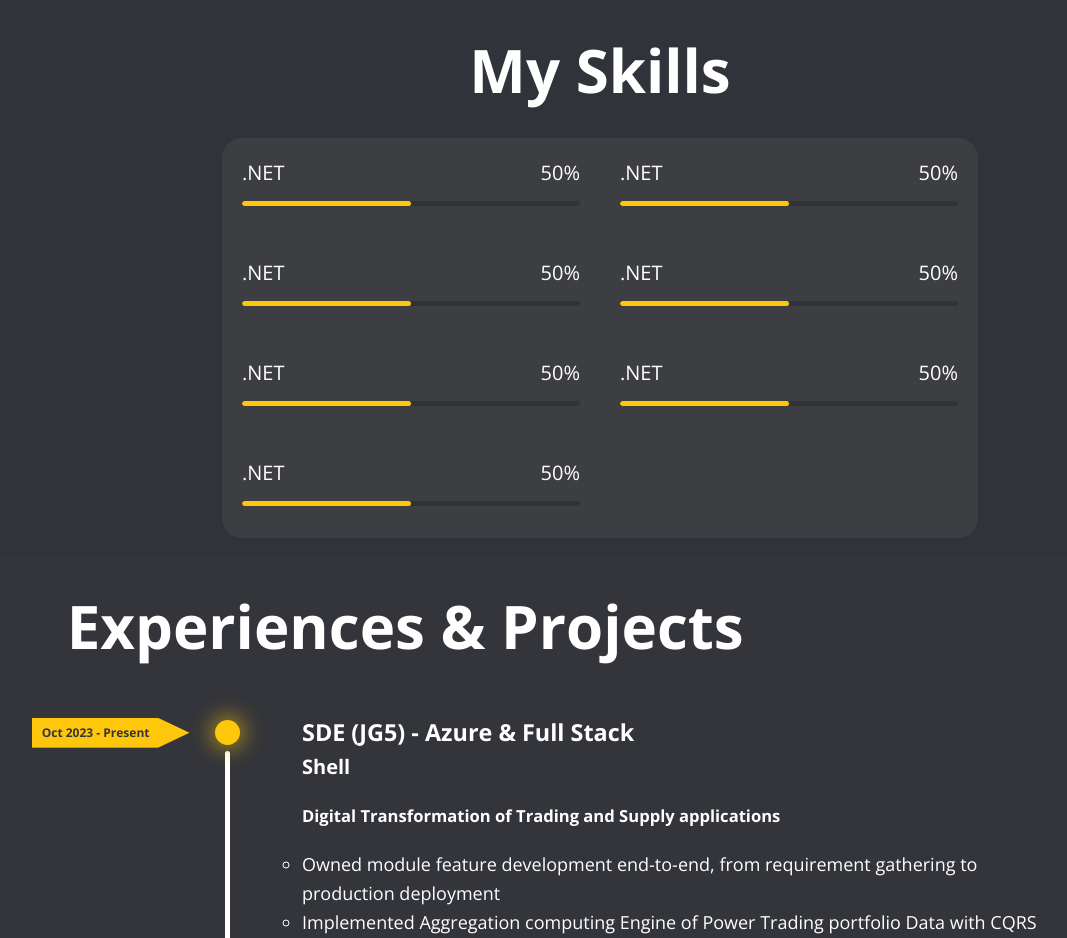
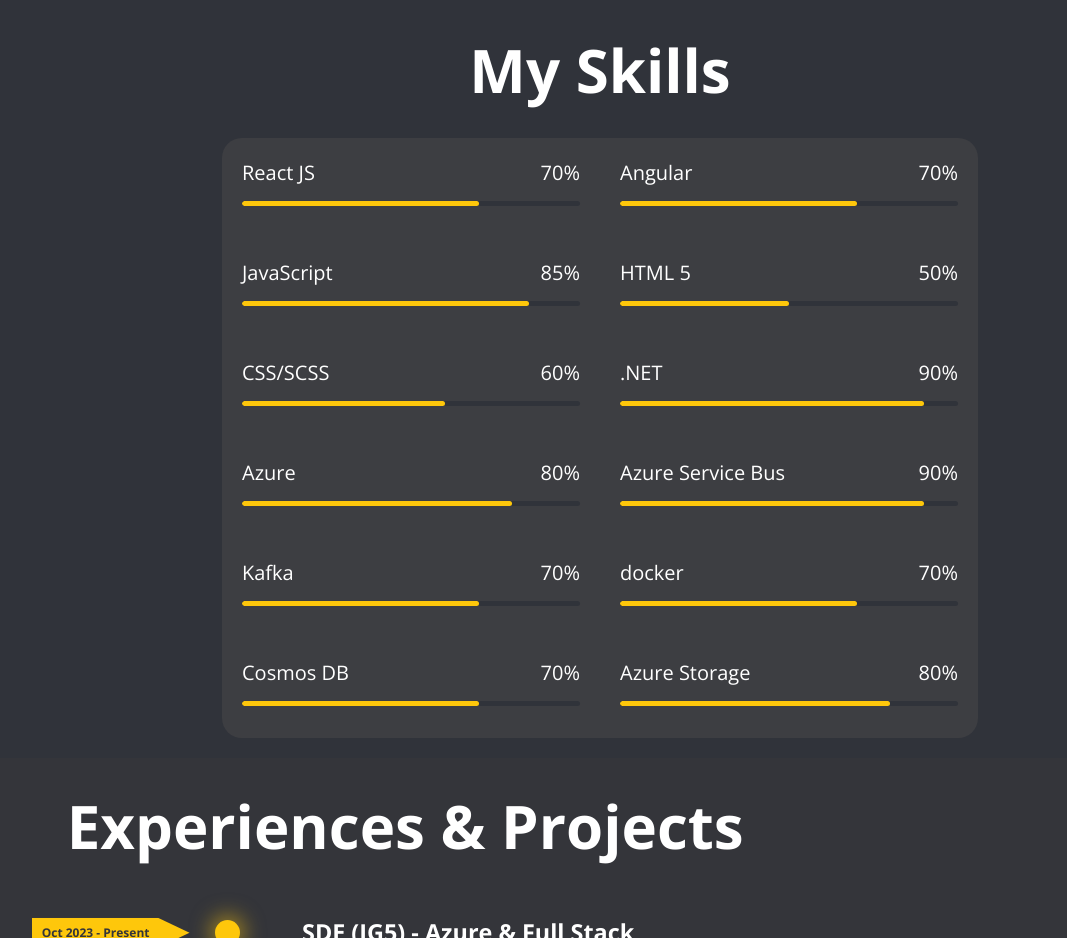
Before and after one commit to anshumandikshit/myportfolio, a website: page index.html in a window 1280 px wide. Shown: the part 1320-2258 px from the top of the page, without its empty margins (40-1107 px from the left). Drawn offline with nearby package versions, Linux system fonts and the light colour scheme.

Commit message:
Update Skills and Resumes

```diff
--- a/index.html
+++ b/index.html
@@ -59,7 +59,7 @@
                         A Cloud Native & Full Stack Developer
                     </span>
                 </h1>
-                <a href="#" class="btn btn-download-resume btn--animated">Download Resume</a>
+                <a href="assets/pdf/Anshuman_Dikshit_resume_14June2025.pdf" target="_blank" class="btn btn-download-resume btn--animated">Download Resume</a>
             </div>
             <div class="profile-pic">
                 <img class="profile-pic__img" src="./img/profile-pic/anshuman_cartoon.png" alt="profile-pic__img">
@@ -134,7 +134,46 @@
             <div class="skills__card">
                 <div class="skills__card__item item--1">
                     <div class="item__title">
-                        .NET
+                        React JS
+                    </div>
+                    <div class="item__progressNumber">
+                        70%
+                    </div>
+                    <div class="item__progressBar">
+                        <div class="progress-container">
+                            <div class="progress-bar progress-bar--animated" id="progressBar"></div>
+                        </div>
+                    </div>
+                </div>
+                <div class="skills__card__item item--1">
+                    <div class="item__title">
+                        Angular
+                    </div>
+                    <div class="item__progressNumber">
+                        70%
+                    </div>
+                    <div class="item__progressBar">
+                        <div class="progress-container">
+                            <div class="progress-bar progress-bar--animated" id="progressBar"></div>
+                        </div>
+                    </div>
+                </div>
+                <div class="skills__card__item item--1">
+                    <div class="item__title">
+                        JavaScript
+                    </div>
+                    <div class="item__progressNumber">
+                        85%
+                    </div>
+                    <div class="item__progressBar">
+                        <div class="progress-container">
+                            <div class="progress-bar progress-bar--animated" id="progressBar"></div>
+                        </div>
+                    </div>
+                </div>
+                <div class="skills__card__item item--1">
+                    <div class="item__title">
+                        HTML 5
                     </div>
                     <div class="item__progressNumber">
                         50%
@@ -147,10 +186,10 @@
                 </div>
                 <div class="skills__card__item item--1">
                     <div class="item__title">
-                        .NET
+                        CSS/SCSS
                     </div>
                     <div class="item__progressNumber">
-                        50%
+                        60%
                     </div>
                     <div class="item__progressBar">
                         <div class="progress-container">
@@ -163,7 +202,7 @@
                         .NET
                     </div>
                     <div class="item__progressNumber">
-                        50%
+                        90%
                     </div>
                     <div class="item__progressBar">
                         <div class="progress-container">
@@ -173,10 +212,10 @@
                 </div>
                 <div class="skills__card__item item--1">
                     <div class="item__title">
-                        .NET
+                        Azure
                     </div>
                     <div class="item__progressNumber">
-                        50%
+                        80%
                     </div>
                     <div class="item__progressBar">
                         <div class="progress-container">
@@ -186,10 +225,10 @@
                 </div>
                 <div class="skills__card__item item--1">
                     <div class="item__title">
-                        .NET
+                        Azure Service Bus
                     </div>
                     <div class="item__progressNumber">
-                        50%
+                        90%
                     </div>
                     <div class="item__progressBar">
                         <div class="progress-container">
@@ -199,10 +238,10 @@
                 </div>
                 <div class="skills__card__item item--1">
                     <div class="item__title">
-                        .NET
+                        Kafka
                     </div>
                     <div class="item__progressNumber">
-                        50%
+                        70%
                     </div>
                     <div class="item__progressBar">
                         <div class="progress-container">
@@ -212,10 +251,36 @@
                 </div>
                 <div class="skills__card__item item--1">
                     <div class="item__title">
-                        .NET
+                        docker
                     </div>
                     <div class="item__progressNumber">
-                        50%
+                        70%
+                    </div>
+                    <div class="item__progressBar">
+                        <div class="progress-container">
+                            <div class="progress-bar progress-bar--animated" id="progressBar"></div>
+                        </div>
+                    </div>
+                </div>
+                 <div class="skills__card__item item--1">
+                    <div class="item__title">
+                        Cosmos DB
+                    </div>
+                    <div class="item__progressNumber">
+                        70%
+                    </div>
+                    <div class="item__progressBar">
+                        <div class="progress-container">
+                            <div class="progress-bar progress-bar--animated" id="progressBar"></div>
+                        </div>
+                    </div>
+                </div>
+                <div class="skills__card__item item--1">
+                    <div class="item__title">
+                        Azure Storage
+                    </div>
+                    <div class="item__progressNumber">
+                        80%
                     </div>
                     <div class="item__progressBar">
                         <div class="progress-container">
```
Also changed, not shown: 1 other file.
